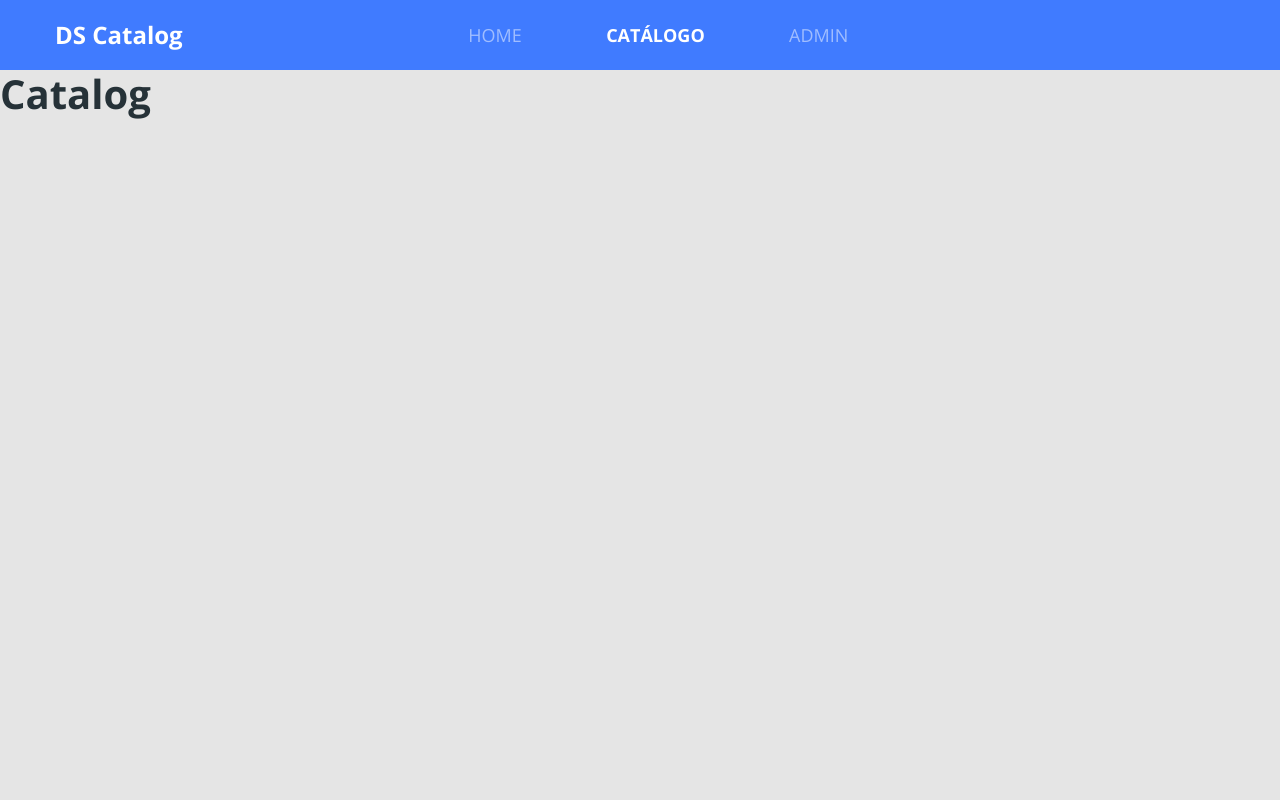
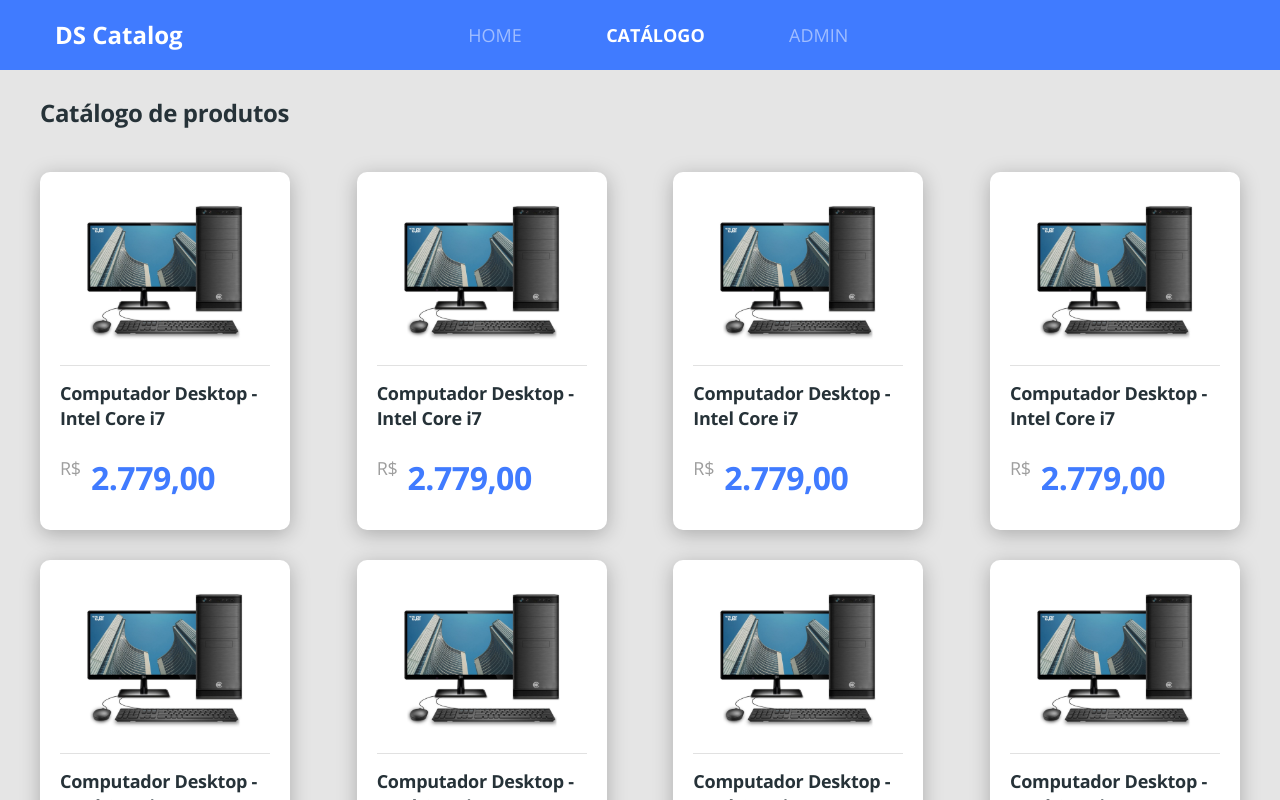
Before and after one commit to ophsr/dsCatalog, a React (Create React App) app in the folder front-web/: page /catalog in a window 1280 px wide. Shown: the top 800 px of the page. Built offline with nearby package versions, Linux system fonts and the light colour scheme.

Commit message:
Finish product listing layout

```diff
--- a/front-web/src/app.scss
+++ b/front-web/src/app.scss
@@ -26,3 +26,15 @@
         color: unset;
     }
 }
+
+.border-radius-10{
+    border-radius: 10px;
+}
+.border-radius-20{
+    border-radius: 20px;
+}
+
+.card-base{
+    background: #fff;
+    box-shadow: 0px 4px 20px rgba(0, 0, 0, 0.25);
+}
--- /dev/null
+++ b/front-web/src/pages/Catalog/components/ProductCard/index.tsx
@@ -0,0 +1,23 @@
+import React from 'react'
+import './styles.scss'
+import { ReactComponent as Product } from '../../../../core/assets/images/product.svg'
+
+const ProductCard = () => (
+    <div className="card-base border-radius-10 product-card">
+        <Product />
+        <div className="product-info">
+            <h6 className="product-name">
+                Computador Desktop - Intel Core i7
+            </h6>
+            <div className="product-price-container">
+                <span className="product-currency">R$</span>
+                <h3 className="product-price">
+                    2.779,00
+                </h3>
+
+            </div>
+        </div>
+    </div>
+);
+
+export default ProductCard;
--- /dev/null
+++ b/front-web/src/pages/Catalog/components/ProductCard/styles.scss
@@ -0,0 +1,37 @@
+.product-card {
+    padding: 20px 20px 30px 20px;
+    text-align: center;
+}
+
+.product-info {
+    text-align: left;
+    border-top: 1px solid #E1E1E1;
+    padding-top: 15px;
+    margin-top:15px;
+}
+
+.product-name {
+    font-size: 18px;
+    line-height: 25px;
+    letter-spacing: -0.015em;
+}
+
+.product-price-container{
+    margin-top: 25px;
+    display: flex;
+}
+
+.product-currency {
+    font-size: 18px;
+    line-height: 25px;
+    letter-spacing: -0.015em;
+    color: #9E9E9E;
+}
+
+.product-price {
+    font-size: 32px;
+    line-height: 44px;
+    letter-spacing: -0.015em;
+    color: #407BFF;
+    margin-left: 10px;
+}
--- a/front-web/src/pages/Catalog/index.tsx
+++ b/front-web/src/pages/Catalog/index.tsx
@@ -1,8 +1,25 @@
 import React from 'react'
+import ProductCard from './components/ProductCard';
 import './styles.scss'
 
 const Catalog = () => (
-    <h1>Catalog</h1>
+    <div className="catalog-container">
+        <h1 className="catalog-title">Catálogo de produtos</h1>
+        <div className="catalog-products">
+            <ProductCard />
+            <ProductCard />
+            <ProductCard />
+            <ProductCard />
+            <ProductCard />
+            <ProductCard />
+            <ProductCard />
+            <ProductCard />
+            <ProductCard />
+            <ProductCard />
+
+
+        </div>
+    </div>
 );
 
 export default Catalog;
--- a/front-web/src/pages/Catalog/styles.scss
+++ b/front-web/src/pages/Catalog/styles.scss
@@ -0,0 +1,21 @@
+.catalog-container {
+    margin-top: 26px;
+    padding-right: 40px;
+    padding-left: 40px;
+
+}
+
+.catalog-title {
+    font-size: 24px;
+    line-height: 33px;
+    letter-spacing: -0.015em;
+}
+
+.catalog-products {
+    margin-top: 43px;
+    display: grid;
+    row-gap: 30px;
+    grid-template-columns: repeat(auto-fill, 250px);
+    justify-content: space-between;
+
+}
--- a/front-web/src/pages/Home/index.tsx
+++ b/front-web/src/pages/Home/index.tsx
@@ -2,16 +2,16 @@
 import './styles.scss'
 import { ReactComponent as MainImage } from '../../core/assets/images/mainImage.svg'
 import ButtonIcon from '../../core/components/ButtonIcon';
-import {Link} from 'react-router-dom'
+import { Link } from 'react-router-dom'
 
 
 const Home = () => (
-    <div className="home-container">
-        <div className="row home-content">
+    <div className=" home-container">
+        <div className="row card-base border-radius-20 home-content">
             <div className="col-6">
                 <h1 className="text-title">Conheça o melhor<br />catálogo de produtos</h1>
                 <p className="text-subtitle">Ajudaremos você a encontrar os melhores <br />produtos disponíveis no mercado.</p>
-                <Link to="/catalog"><ButtonIcon text="INICIE AGORA A SUA BUSCA"/></Link>
+                <Link to="/catalog"><ButtonIcon text="INICIE AGORA A SUA BUSCA" /></Link>
             </div>
             <div className="col-6">
                 <MainImage className="main-image" />
--- a/front-web/src/pages/Home/styles.scss
+++ b/front-web/src/pages/Home/styles.scss
@@ -6,9 +6,6 @@
 }
 
 .home-content {
-    background-color: #fff;
-    box-shadow: 0px 4px 20px rgba(0, 0, 0, 0.25);
-    border-radius: 20px;
     padding-top: 155px;
     padding-bottom: 150px;
     padding-left: 100px;
```
Also changed, not shown: front-web/src/core/assets/images/product.svg (added).
